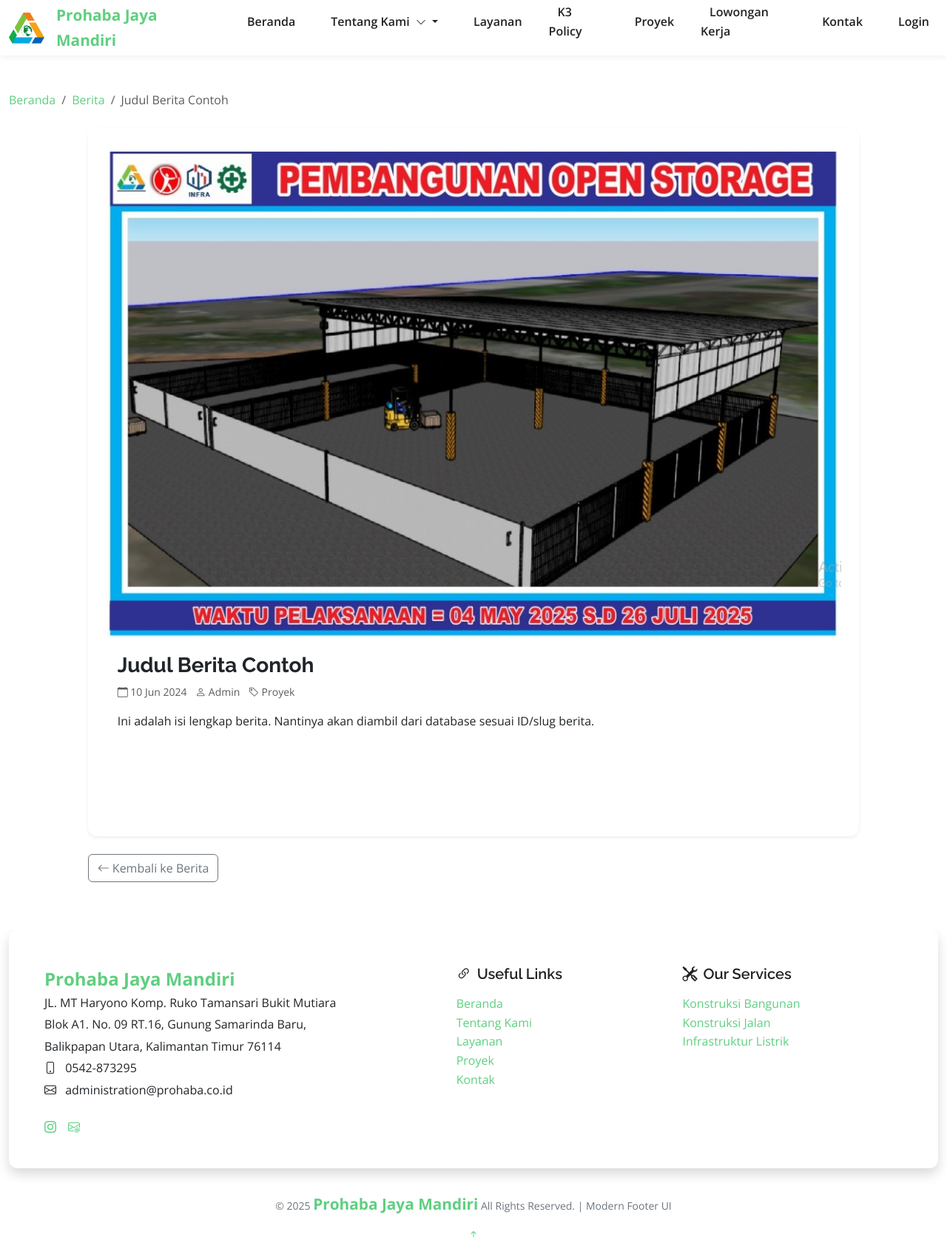
After one commit to abdul-lambada/pjm, a PHP site: page /berita_detail in a window 1280 px wide. The commit adds this page. Shown: the whole page at 74% size. Run offline with PHP 8.4, Linux system fonts and the light colour scheme.

Commit message:
Update links in index.php to point to the new berita_detail.php page for project details on Open Storage, Workshop Support, and Ruang Induksi site BIB.

```diff
--- a/assets/css/main.css
+++ b/assets/css/main.css
@@ -245,6 +245,7 @@
     color: var(--color-primary);
   }
 
+  /* Dropdown fix agar tidak ketimpa */
   .dropdown .dropdown-menu {
     display: none;
     position: absolute;
@@ -252,9 +253,11 @@
     left: 0;
     min-width: 180px;
     background: #fff;
-    box-shadow: 0 8px 24px rgba(0,0,0,.1);
+    box-shadow: 0 8px 24px rgba(0,0,0,.12);
     border-radius: 0.5rem;
     padding: 0.5rem 0;
+    z-index: 2000;
+    margin-top: 0.5rem;
   }
   .dropdown:hover .dropdown-menu,
   .dropdown.open .dropdown-menu {
--- a/index.php
+++ b/index.php
@@ -122,7 +122,7 @@ ob_start();
             <div class="member-content p-3">
               <h4 class="fw-semibold">Open Storage site BIB</h4>
               <p>Proyek Pembangunan Open Storage site BIB.</p>
-              <a href="/pjm/pages/berita1.php" class="btn btn-outline-primary btn-sm">Selengkapnya</a>
+              <a href="/pjm/pages/berita_detail.php" class="btn btn-outline-primary btn-sm">Selengkapnya</a>
             </div>
           </div>
         </div>
@@ -133,7 +133,7 @@ ob_start();
             <div class="member-content p-3">
               <h4 class="fw-semibold">Workshop Support site BIB</h4>
               <p>Proyek Pembangunan Workshop Support site BIB.</p>
-              <a href="/pjm/pages/berita2.php" class="btn btn-outline-primary btn-sm">Selengkapnya</a>
+              <a href="/pjm/pages/berita_detail.php" class="btn btn-outline-primary btn-sm">Selengkapnya</a>
             </div>
           </div>
         </div>
@@ -144,7 +144,7 @@ ob_start();
             <div class="member-content p-3">
               <h4 class="fw-semibold">Ruang Induksi site BIB</h4>
               <p>Proyek Pembangunan Ruang Induksi site BIB.</p>
-              <a href="/pjm/pages/berita3.php" class="btn btn-outline-primary btn-sm">Selengkapnya</a>
+              <a href="/pjm/pages/berita_detail.php" class="btn btn-outline-primary btn-sm">Selengkapnya</a>
             </div>
           </div>
         </div>
--- /dev/null
+++ b/pages/berita_detail.php
@@ -0,0 +1,44 @@
+<?php
+// TODO: Ambil data berita dari database berdasarkan ID/slug
+// Contoh data statis sementara
+$judul = 'Judul Berita Contoh';
+$tanggal = '2024-06-10';
+$penulis = 'Admin';
+$kategori = 'Proyek';
+$gambar = '/pjm/assets/img/new/c.jpg';
+$isi = 'Ini adalah isi lengkap berita. Nantinya akan diambil dari database sesuai ID/slug berita.';
+
+?>
+<?php include_once __DIR__ . '/../includes/head.php'; ?>
+<?php include_once __DIR__ . '/../includes/header.php'; ?>
+<main class="container py-5">
+  <nav aria-label="breadcrumb">
+    <ol class="breadcrumb bg-transparent px-0 mb-4">
+      <li class="breadcrumb-item"><a href="/pjm/index.php">Beranda</a></li>
+      <li class="breadcrumb-item"><a href="/pjm/index.php#berita">Berita</a></li>
+      <li class="breadcrumb-item active" aria-current="page"><?php echo htmlspecialchars($judul); ?></li>
+    </ol>
+  </nav>
+  <div class="row justify-content-center">
+    <div class="col-lg-10">
+      <article class="card shadow-sm border-0 mb-4">
+        <?php if ($gambar): ?>
+        <img src="<?php echo htmlspecialchars($gambar); ?>" class="card-img-top" alt="<?php echo htmlspecialchars($judul); ?>">
+        <?php endif; ?>
+        <div class="card-body">
+          <h1 class="card-title h3 fw-bold mb-2"><?php echo htmlspecialchars($judul); ?></h1>
+          <div class="mb-3 text-muted small">
+            <span class="me-2"><i class="bi bi-calendar"></i> <?php echo date('d M Y', strtotime($tanggal)); ?></span>
+            <span class="me-2"><i class="bi bi-person"></i> <?php echo htmlspecialchars($penulis); ?></span>
+            <span><i class="bi bi-tag"></i> <?php echo htmlspecialchars($kategori); ?></span>
+          </div>
+          <div class="card-text" style="min-height:120px;">
+            <?php echo nl2br(htmlspecialchars($isi)); ?>
+          </div>
+        </div>
+      </article>
+      <a href="/pjm/index.php#berita" class="btn btn-outline-secondary"><i class="bi bi-arrow-left"></i> Kembali ke Berita</a>
+    </div>
+  </div>
+</main>
+<?php include_once __DIR__ . '/../includes/footer.php'; ?>
```
